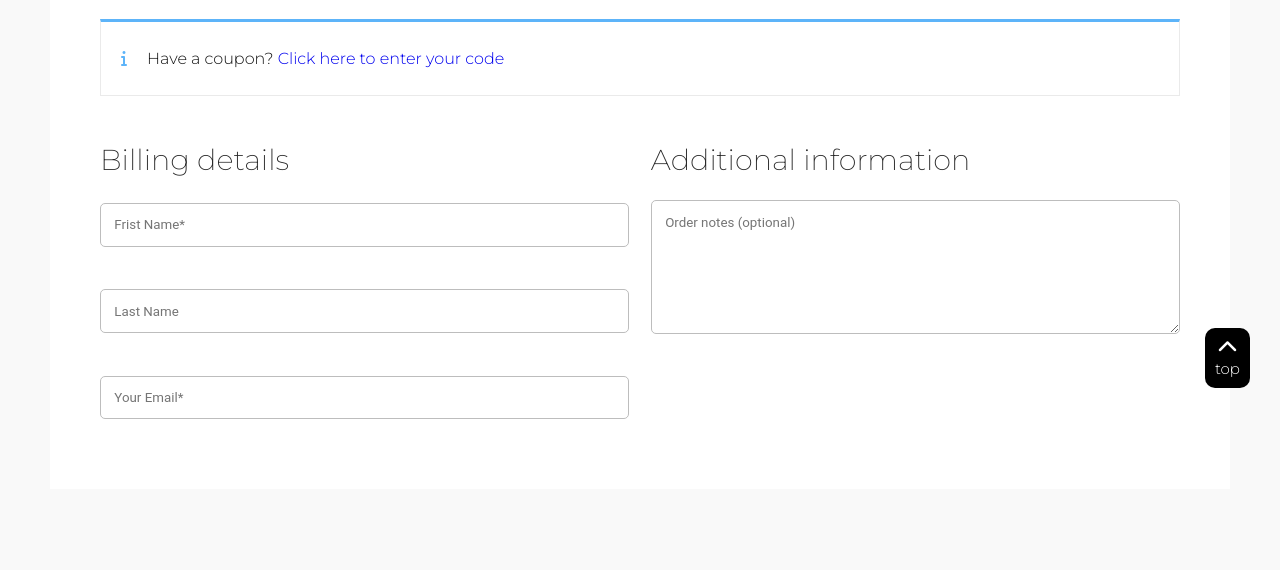
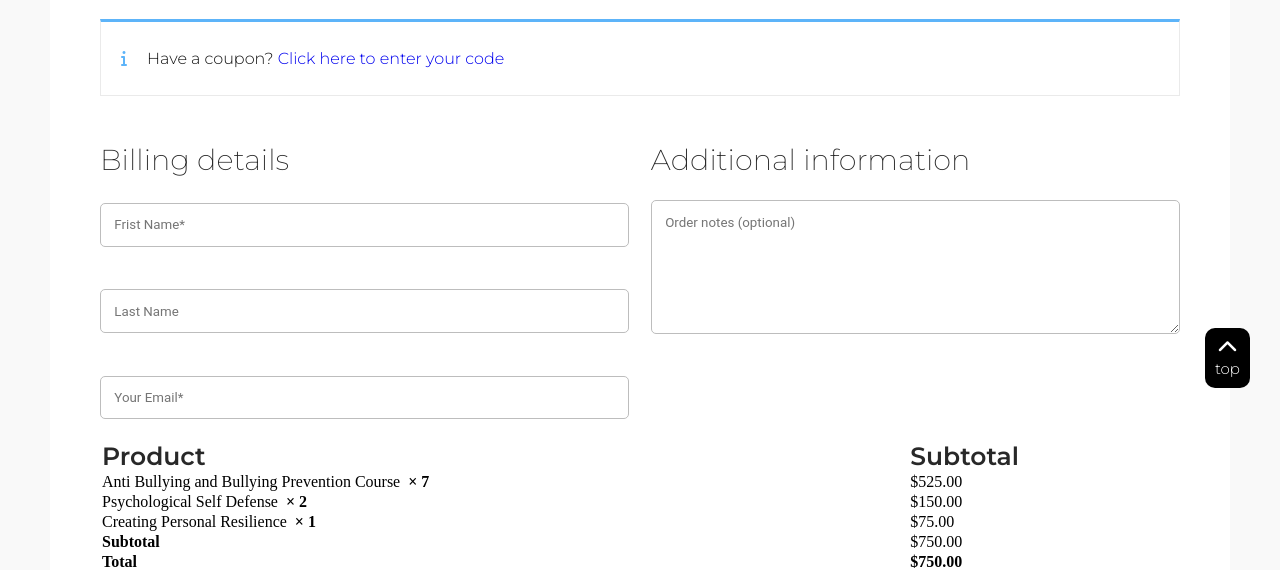
Before and after one commit to ismailhaque/mobashir-vai, a plain HTML site: page checkout.html in a window 1280 px wide. Shown: the part 382-952 px from the top of the page. Drawn offline with nearby package versions, Linux system fonts and the light colour scheme.

Commit message:
checkout page work

```diff
--- a/checkout.html
+++ b/checkout.html
@@ -112,6 +112,48 @@
                             </div>
                         </div>
                     </div>
+                    <div class="row3">
+                        <table style="width: 100%; text-align: left;" class="shop_table woocommerce-checkout-review-order-table">
+                            <thead>
+                                <tr>
+                                    <th class="product-name">Product</th>
+                                    <th class="product-total">Subtotal</th>
+                                </tr>
+                            </thead>
+                            <tbody>
+                                                <tr class="cart_item">
+                                            <td class="product-name">
+                                                Anti Bullying and Bullying Prevention Course&nbsp;						 <strong class="product-quantity">×&nbsp;7</strong>											</td>
+                                            <td class="product-total">
+                                                <span class="woocommerce-Price-amount amount"><bdi><span class="woocommerce-Price-currencySymbol">$</span>525.00</bdi></span>					</td>
+                                        </tr>
+                                                        <tr class="cart_item">
+                                            <td class="product-name">
+                                                Psychological Self Defense&nbsp;						 <strong class="product-quantity">×&nbsp;2</strong>											</td>
+                                            <td class="product-total">
+                                                <span class="woocommerce-Price-amount amount"><bdi><span class="woocommerce-Price-currencySymbol">$</span>150.00</bdi></span>					</td>
+                                        </tr>
+                                                        <tr class="cart_item">
+                                            <td class="product-name">
+                                                Creating Personal Resilience&nbsp;						 <strong class="product-quantity">×&nbsp;1</strong>											</td>
+                                            <td class="product-total">
+                                                <span class="woocommerce-Price-amount amount"><bdi><span class="woocommerce-Price-currencySymbol">$</span>75.00</bdi></span>					</td>
+                                        </tr>
+                                            </tbody>
+                            <tfoot>
+                                <tr class="cart-subtotal">
+                                    <th>Subtotal</th>
+                                    <td><span class="woocommerce-Price-amount amount"><bdi><span class="woocommerce-Price-currencySymbol">$</span>750.00</bdi></span></td>
+                                </tr>
+                                <tr class="order-total">
+                                    <th>Total</th>
+                                    <td><strong><span class="woocommerce-Price-amount amount"><bdi><span class="woocommerce-Price-currencySymbol">$</span>750.00</bdi></span></strong> </td>
+                                </tr>
+
+
+                            </tfoot>
+                        </table>
+                    </div>
                 </div>
             </div>
         </section>
--- a/css/style.css
+++ b/css/style.css
@@ -1658,3 +1658,19 @@ input:focus {
 .checkout_sec1 .con_width h2 {
     font-size: 70px;
 }
+.woocommerce-checkout-review-order-table thead {
+    font-size: 25px;
+    color: #282828;
+    font-weight: 300;
+    font-family: "Montserrat";
+    padding-bottom: 20px;
+}
+.woocommerce table.shop_table {
+    margin: 0 -1px 24px 0;
+    text-align: left;
+    width: 100%;
+    border-collapse: separate;
+}
+.woocommerce table.shop_table thead {
+    border-bottom: 2px solid rgba(0,0,0,.08);
+}
```
